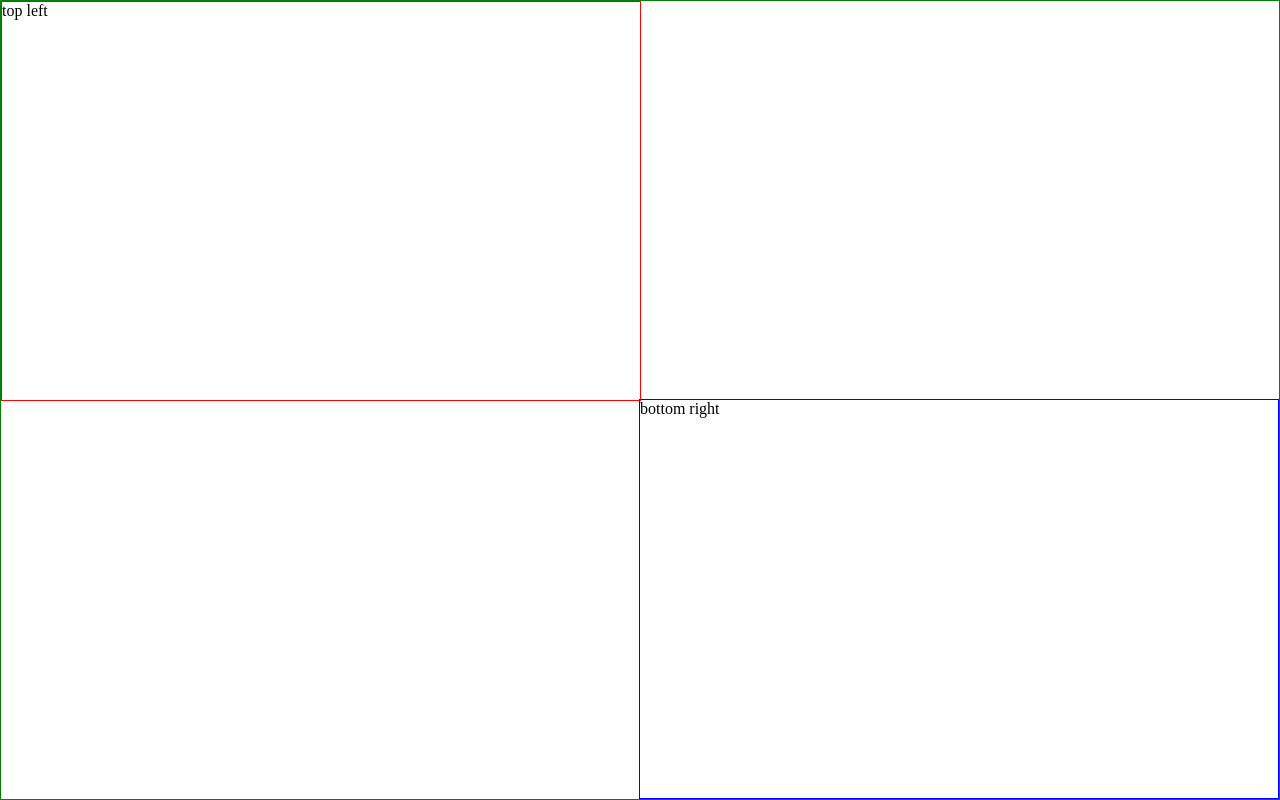
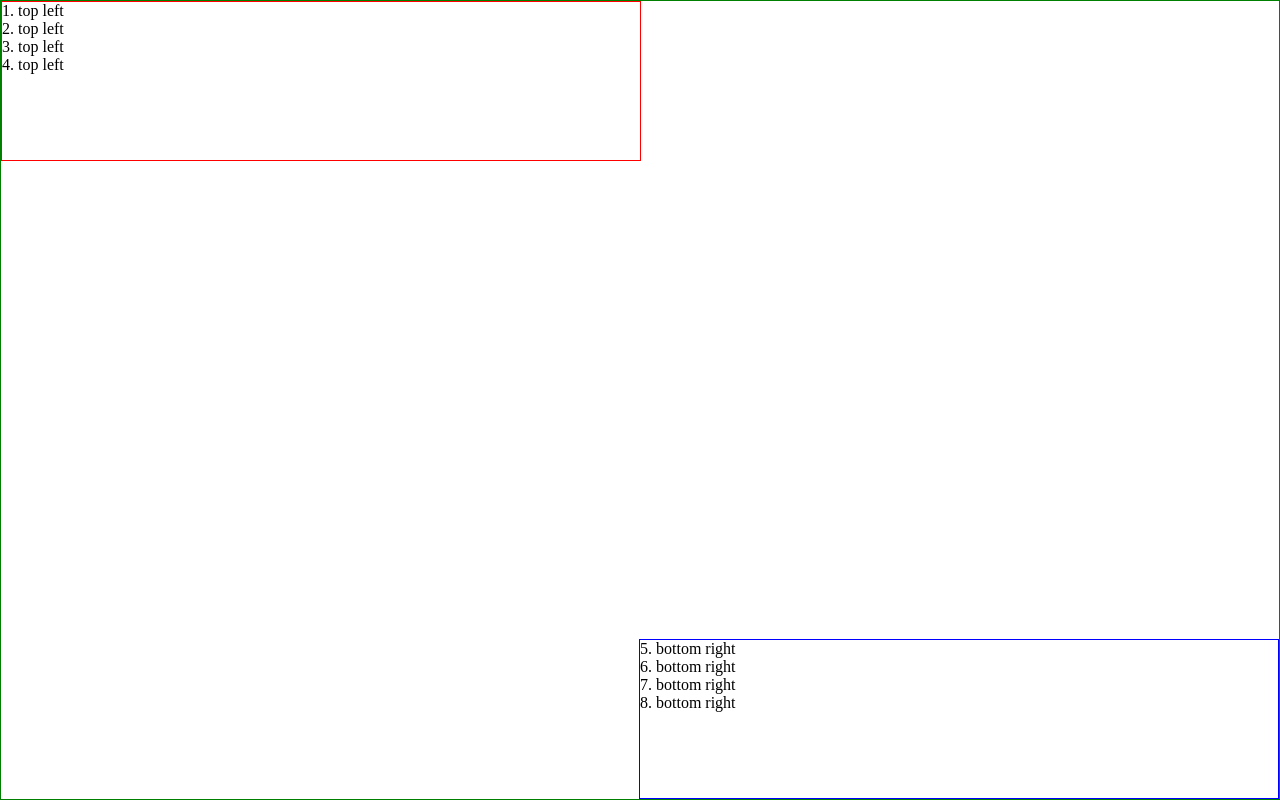
Before and after one commit to nhoizey/lab.nicolas-hoizey.com, a PHP site: page /vub/index-ios-issue.html in a window 1280 px wide. Run offline with PHP 8.4, Linux system fonts and the light colour scheme.

Commit message:
better test case

```diff
--- a/vub/index-ios-issue.html
+++ b/vub/index-ios-issue.html
@@ -8,8 +8,8 @@
 </head>
 <body>
 <div class="container">
-	<div class="topleft">top left</div>
-	<div class="bottomright">bottom right</div>
+	<div class="topleft">1. top left<br />2. top left<br />3. top left<br />4. top left</div>
+	<div class="bottomright">5. bottom right<br />6. bottom right<br />7. bottom right<br />8. bottom right</div>
 </div>
 </body>
 </html>
--- a/vub/styles-ios-issue.css
+++ b/vub/styles-ios-issue.css
@@ -20,7 +20,7 @@ body {
 	top: 0;
 	left: 0;
 	width: 50vw;
-	height: 50vh;
+	height: 20vh;
 	border: 1px solid red;
 }
 
@@ -29,6 +29,6 @@ body {
 	bottom: 0;
 	right: 0;
 	width: 50vw;
-	height: 50vh;
+	height: 20vh;
 	border: 1px solid blue;
 }
```
